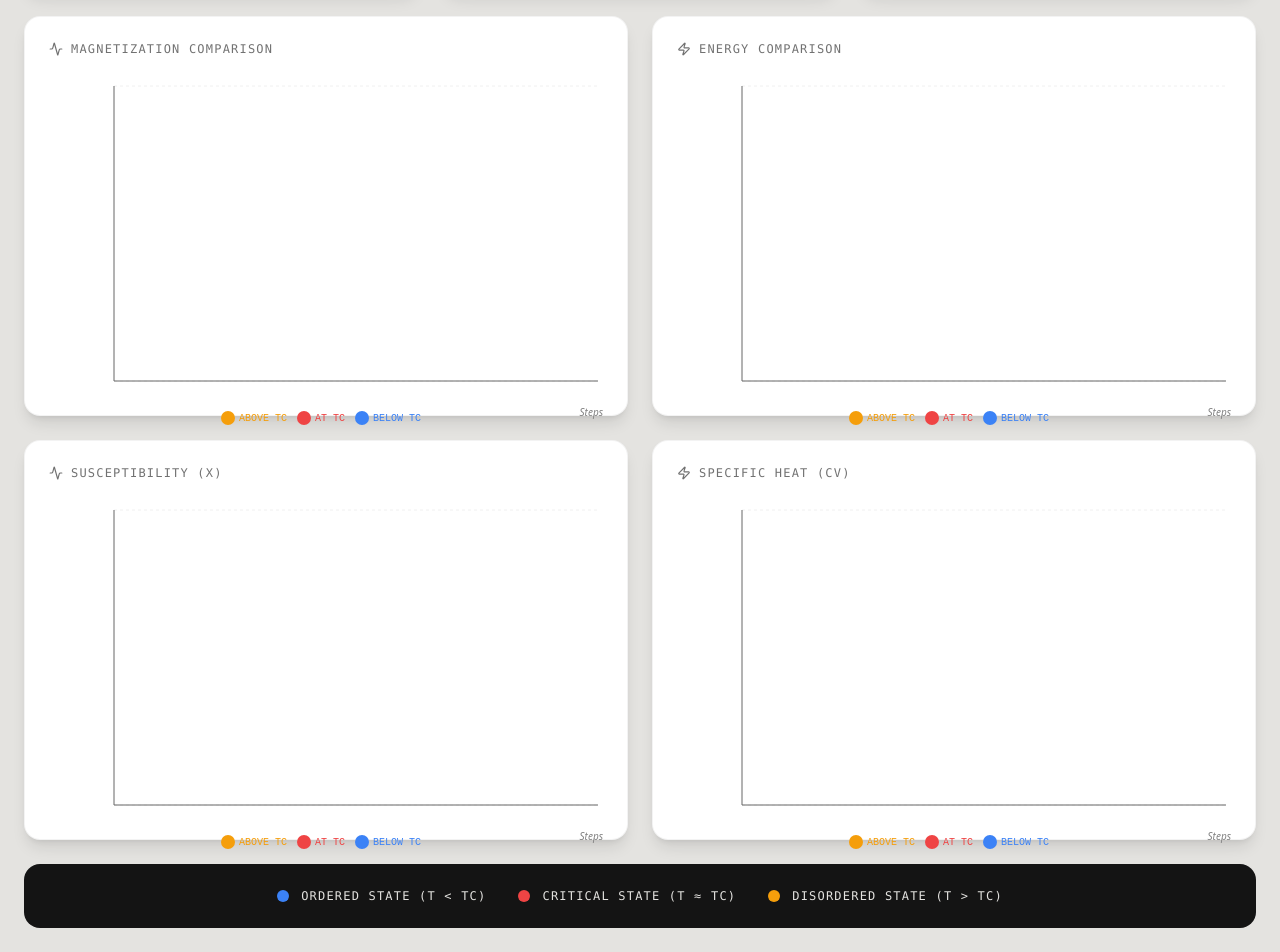
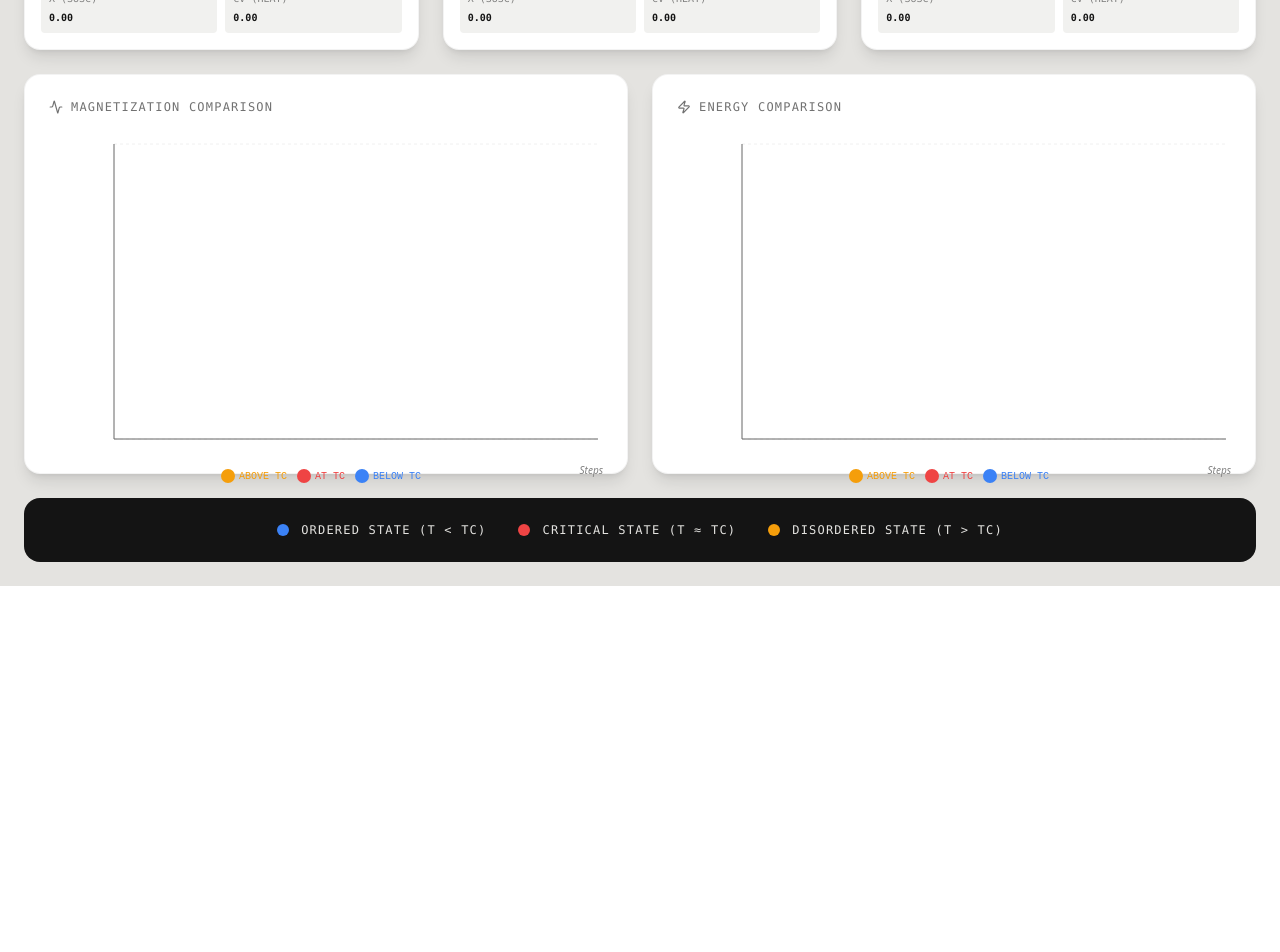
Before and after one commit to manganite/Ising-simulator, a React (Vite) app: page / in a window 1280 px wide. Shown: the part 626-1578 px from the top of the page. After the commit the page ends 1212 px from the top, so only its background shows below. Built offline with nearby package versions, Linux system fonts and the light colour scheme.

Commit message:
feat: Display susceptibility and heat capacity
Add chi and cv to the GridDisplay component and update its props to include these new statistical quantities. This enhances the information presented in the simulation's output.

```diff
--- a/src/App.tsx
+++ b/src/App.tsx
@@ -57,13 +57,15 @@ interface SimulationData {
 }
 
 // Memoized Grid Component to prevent re-renders when history changes
-const GridDisplay = memo(({ label, temp, color, canvasRef, m, e }: {
+const GridDisplay = memo(({ label, temp, color, canvasRef, m, e, chi, cv }: {
   label: string,
   temp: number,
   color: string,
   canvasRef: React.RefObject<HTMLCanvasElement | null>,
   m: number,
-  e: number
+  e: number,
+  chi: number,
+  cv: number
 }) => (
   <div className="bg-white p-4 rounded-2xl shadow-lg border border-[#141414]/5 space-y-4">
     <div className="flex items-center justify-between">
@@ -90,6 +92,14 @@ const GridDisplay = memo(({ label, temp, color, canvasRef, m, e }: {
       <div className="bg-[#E4E3E0]/50 p-2 rounded">
         <p className="opacity-50 uppercase mb-1">Energy</p>
         <p className="font-bold">{e.toFixed(3)}</p>
+      </div>
+      <div className="bg-[#E4E3E0]/50 p-2 rounded">
+        <p className="opacity-50 uppercase mb-1">χ (Susc)</p>
+        <p className="font-bold">{chi.toFixed(2)}</p>
+      </div>
+      <div className="bg-[#E4E3E0]/50 p-2 rounded">
+        <p className="opacity-50 uppercase mb-1">Cv (Heat)</p>
+        <p className="font-bold">{cv.toFixed(2)}</p>
       </div>
     </div>
   </div>
@@ -164,64 +174,6 @@ const StatsCharts = memo(({ history }: { history: SimulationData[] }) => (
           <Line name="Below Tc" type="monotone" dataKey="eLow" stroke={COLORS.LOW} strokeWidth={2} dot={false} isAnimationActive={false} />
           <Line name="At Tc" type="monotone" dataKey="eCrit" stroke={COLORS.CRIT} strokeWidth={2} dot={false} isAnimationActive={false} />
           <Line name="Above Tc" type="monotone" dataKey="eHigh" stroke={COLORS.HIGH} strokeWidth={2} dot={false} isAnimationActive={false} />
-        </LineChart>
-      </ResponsiveContainer>
-    </div>
-
-    {/* Susceptibility Chart */}
-    <div className="bg-white p-6 rounded-2xl shadow-lg border border-[#141414]/5 h-[400px]">
-      <div className="flex items-center justify-between mb-6">
-        <h3 className="text-xs font-mono uppercase tracking-widest opacity-60 flex items-center gap-2">
-          <Activity size={14} /> Susceptibility (χ)
-        </h3>
-      </div>
-      <ResponsiveContainer width="100%" height="100%">
-        <LineChart data={history}>
-          <CartesianGrid strokeDasharray="3 3" stroke="#f0f0f0" vertical={false} />
-          <XAxis
-            dataKey="time"
-            fontSize={10}
-            tickFormatter={(v) => v.toString()}
-            label={{ value: 'Steps', position: 'insideBottomRight', offset: -5, fontSize: 10, fontStyle: 'italic' }}
-          />
-          <YAxis fontSize={10} />
-          <Tooltip
-            contentStyle={{ backgroundColor: '#141414', border: 'none', borderRadius: '8px', color: '#E4E3E0', fontSize: '10px' }}
-            itemStyle={{ fontSize: '10px' }}
-          />
-          <Legend iconType="circle" wrapperStyle={{ fontSize: '10px', fontFamily: 'monospace', textTransform: 'uppercase' }} />
-          <Line name="Below Tc" type="monotone" dataKey="chiLow" stroke={COLORS.LOW} strokeWidth={2} dot={false} isAnimationActive={false} />
-          <Line name="At Tc" type="monotone" dataKey="chiCrit" stroke={COLORS.CRIT} strokeWidth={2} dot={false} isAnimationActive={false} />
-          <Line name="Above Tc" type="monotone" dataKey="chiHigh" stroke={COLORS.HIGH} strokeWidth={2} dot={false} isAnimationActive={false} />
-        </LineChart>
-      </ResponsiveContainer>
-    </div>
-
-    {/* Specific Heat Chart */}
-    <div className="bg-white p-6 rounded-2xl shadow-lg border border-[#141414]/5 h-[400px]">
-      <div className="flex items-center justify-between mb-6">
-        <h3 className="text-xs font-mono uppercase tracking-widest opacity-60 flex items-center gap-2">
-          <Zap size={14} /> Specific Heat (Cv)
-        </h3>
-      </div>
-      <ResponsiveContainer width="100%" height="100%">
-        <LineChart data={history}>
-          <CartesianGrid strokeDasharray="3 3" stroke="#f0f0f0" vertical={false} />
-          <XAxis
-            dataKey="time"
-            fontSize={10}
-            tickFormatter={(v) => v.toString()}
-            label={{ value: 'Steps', position: 'insideBottomRight', offset: -5, fontSize: 10, fontStyle: 'italic' }}
-          />
-          <YAxis fontSize={10} />
-          <Tooltip
-            contentStyle={{ backgroundColor: '#141414', border: 'none', borderRadius: '8px', color: '#E4E3E0', fontSize: '10px' }}
-            itemStyle={{ fontSize: '10px' }}
-          />
-          <Legend iconType="circle" wrapperStyle={{ fontSize: '10px', fontFamily: 'monospace', textTransform: 'uppercase' }} />
-          <Line name="Below Tc" type="monotone" dataKey="cvLow" stroke={COLORS.LOW} strokeWidth={2} dot={false} isAnimationActive={false} />
-          <Line name="At Tc" type="monotone" dataKey="cvCrit" stroke={COLORS.CRIT} strokeWidth={2} dot={false} isAnimationActive={false} />
-          <Line name="Above Tc" type="monotone" dataKey="cvHigh" stroke={COLORS.HIGH} strokeWidth={2} dot={false} isAnimationActive={false} />
         </LineChart>
       </ResponsiveContainer>
     </div>
@@ -548,9 +500,36 @@ export default function App() {
 
         {/* Triple Grid Visualization */}
         <div className="grid grid-cols-1 md:grid-cols-3 gap-6">
-          <GridDisplay label="Below Tc" temp={TEMPS.LOW} color={COLORS.LOW} canvasRef={canvasRefs[0]} m={latest.mLow} e={latest.eLow} />
-          <GridDisplay label="At Tc" temp={TEMPS.CRIT} color={COLORS.CRIT} canvasRef={canvasRefs[1]} m={latest.mCrit} e={latest.eCrit} />
-          <GridDisplay label="Above Tc" temp={TEMPS.HIGH} color={COLORS.HIGH} canvasRef={canvasRefs[2]} m={latest.mHigh} e={latest.eHigh} />
+          <GridDisplay
+            label="Below Tc"
+            temp={TEMPS.LOW}
+            color={COLORS.LOW}
+            canvasRef={canvasRefs[0]}
+            m={latest.mLow}
+            e={latest.eLow}
+            chi={latest.chiLow || 0}
+            cv={latest.cvLow || 0}
+          />
+          <GridDisplay
+            label="At Tc"
+            temp={TEMPS.CRIT}
+            color={COLORS.CRIT}
+            canvasRef={canvasRefs[1]}
+            m={latest.mCrit}
+            e={latest.eCrit}
+            chi={latest.chiCrit || 0}
+            cv={latest.cvCrit || 0}
+          />
+          <GridDisplay
+            label="Above Tc"
+            temp={TEMPS.HIGH}
+            color={COLORS.HIGH}
+            canvasRef={canvasRefs[2]}
+            m={latest.mHigh}
+            e={latest.eHigh}
+            chi={latest.chiHigh || 0}
+            cv={latest.cvHigh || 0}
+          />
         </div>
 
         {/* Combined Charts */}
```
